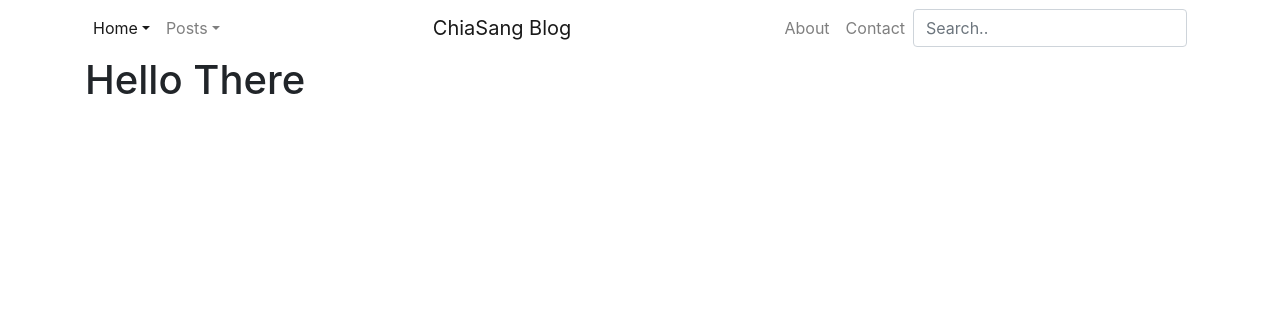
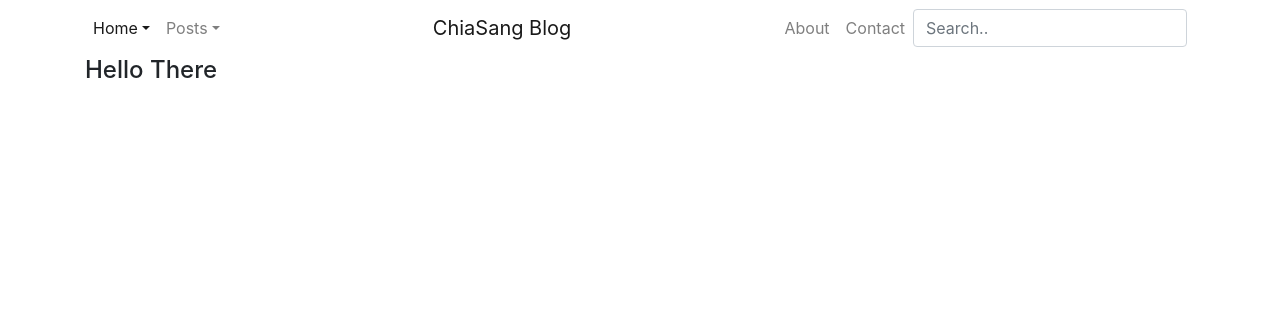
Before and after one commit to ChiaSang/MyBlog, a Flask app: page /index in a window 1280 px wide. Shown: the top 316 px of the page. Run offline with Flask 2, Linux system fonts and the light colour scheme; parts of the project's set-up code (start-up, migrations or seed data) failed here and were passed over; some libraries are stand-ins or nearby versions.

Commit message:
Fix style

```diff
--- a/templates/base.html
+++ b/templates/base.html
@@ -26,13 +26,13 @@
 <body>
 <!-- Your page content -->
 {% include 'navbar.html' %}
-<!-- {% block content %} -->
-    <div class="container" style="padding-top: 2    rem;">
+{% block content %}
+    <div class="container">
         {% block app_content %}
 
         {% endblock %}
     </div>
-<!-- {% endblock %} -->
+{% endblock %}
 
 {% block scripts %}
     <!-- Optional JavaScript -->
--- a/templates/index.html
+++ b/templates/index.html
@@ -9,7 +9,7 @@
 {% endblock %}
 
 {% block app_content %}
-<h1>Hello There</h1>
+<h4>Hello There</h4>
 <!-- <table class="table">
         <tbody>
         {% for p in data %}
```
